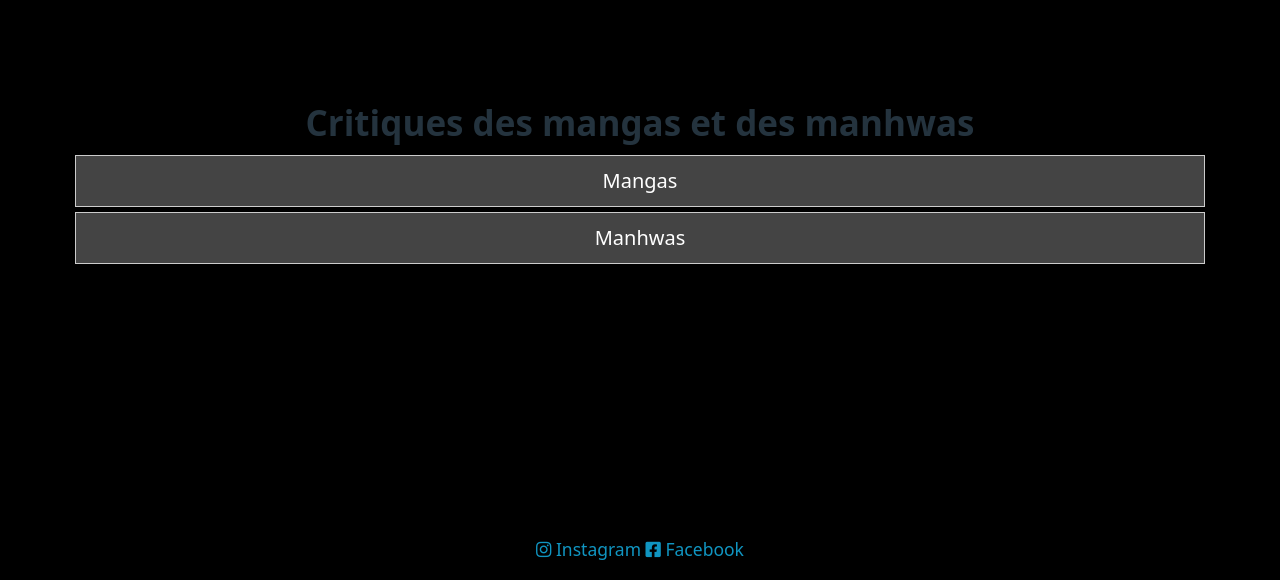
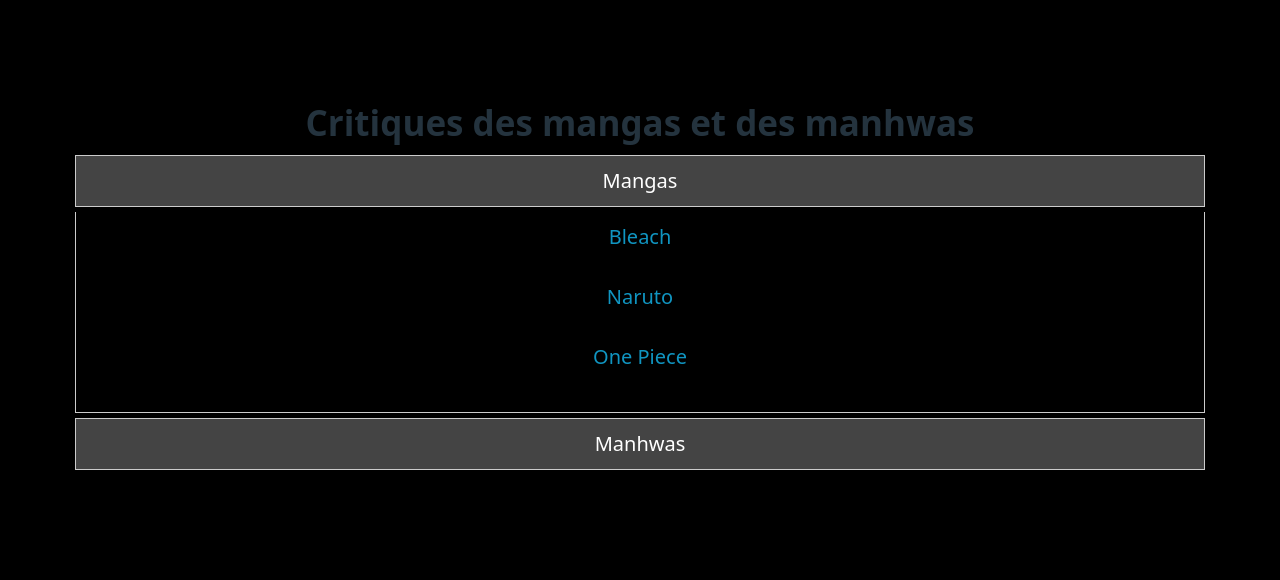
Before and after one commit to JackBowa/MangaInsight, a plain HTML site: page Critiques.html in a window 1280 px wide. Both pictures are taken after a click on the element "Mangas". Shown: the part 1098-1678 px from the top of the page. Drawn offline with nearby package versions, Linux system fonts and the light colour scheme.

Commit message:
Add files via upload

```diff
--- a/Critiques.html
+++ b/Critiques.html
@@ -85,17 +85,17 @@
                     <body>
 
                             <!-- Mangas -->
-                            <div class="accordeon" onclick="toggleAccordion(this)">Mangas</div>
-                            <div class="content">
-                                <p><p> <a href="Bleach.html">Bleach</a></p></p>
-                              <p><p> <a href="Naruto.html">Naruto</a></p></p>
-                                                          <p><p> <a href="One Piece.html">One Piece</a></p></p>
+
+                            <div <div class="accordeon" onclick="toggleAccordion(this)">Mangas</div>
+                      <div class="content" style="display: none;"> <!-- Le contenu est masqué par défaut -->
+                        <p> <a href="Bleach.html">Bleach</a> </p>
+                        <p> <a href="Naruto.html">Naruto</a> </p>
+                        <p> <a href="One Piece.html">One Piece</a> </p>
                       </div>
 
                             <!-- Accordéon 2 -->
                               <div class="accordeon" onclick="toggleAccordion(this)">Manhwas</div>
-                            <div class="content">
-
+                              <div class="content" style="display: none;"> <!-- Le contenu est masqué par défaut -->
                                 <p> <a href="Kill the Hero.html">Kill the Hero</a></p>
                                     <p> <a href="Solo Leving.html">Solo Leveling</a></p>
 
@@ -103,7 +103,6 @@
                                  <p> <a href="The player who can't level up.html">The player who can't level up</a></p>
 
                               </div>
-
 
                         <script>
                             function toggleAccordion(element) {
@@ -127,5 +126,6 @@
               <a href="xxxface" target="_blank"><i class="fab fa-facebook-square"></i> Facebook</a>
           </small>
       </footer>
+  <script src="script.js"></script>
 </body>
   </html>
--- /dev/null
+++ b/script.js
@@ -0,0 +1,8 @@
+function toggleAccordion(element) {
+  const content = element.nextElementSibling; // Sélectionnez le contenu suivant
+  if (content.style.display === "none") { // Si le contenu est masqué
+    content.style.display = "block"; // Afficher le contenu
+  } else {
+    content.style.display = "none"; // Masquer le contenu
+  }
+}
```
Lines whose indentation alone changed are shown as unchanged.
